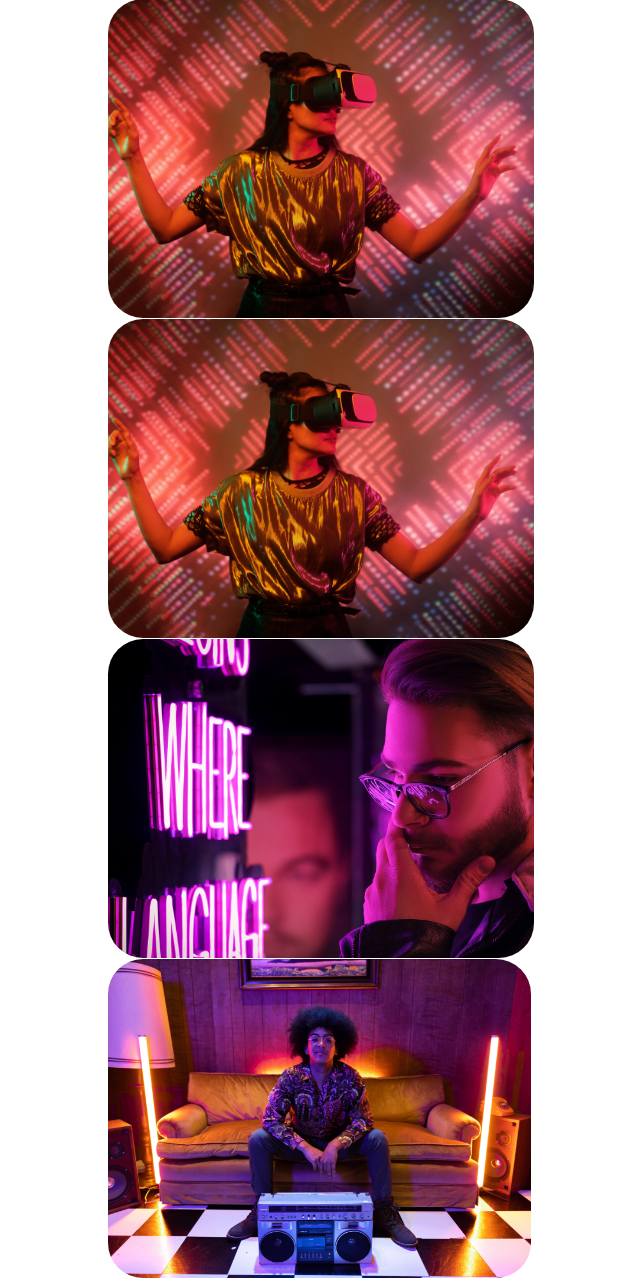
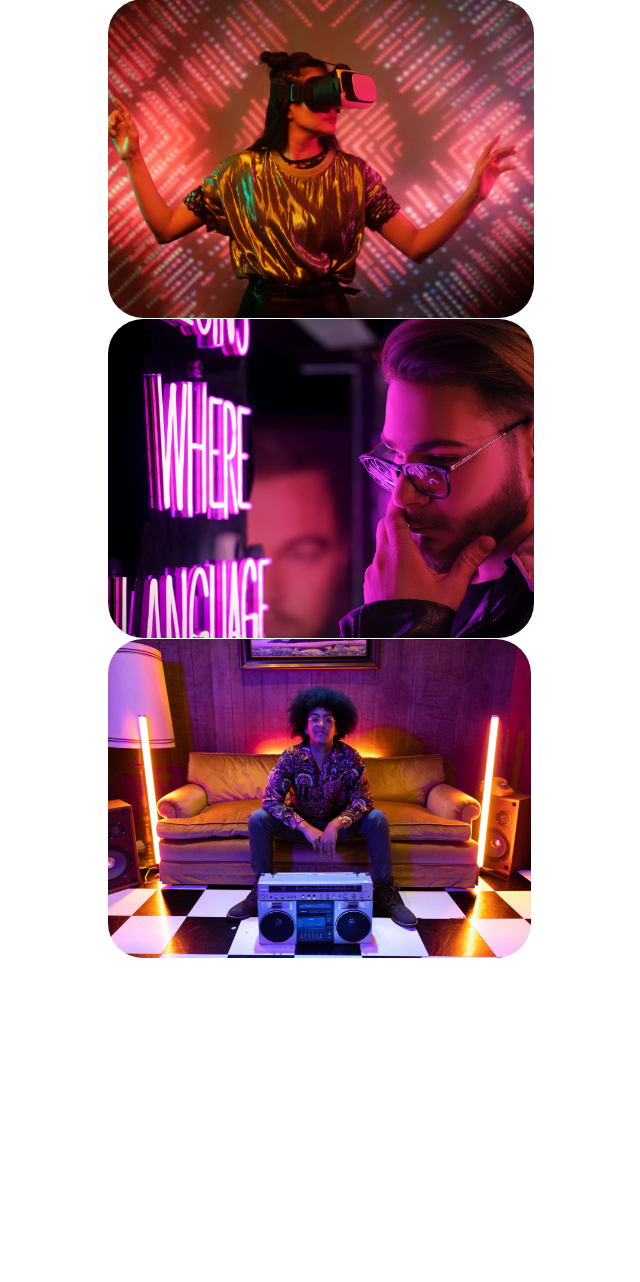
Before and after one commit to nathan-pete/Group-E, a PHP site: page /Gallery2.php in a window 1280 px wide. Shown: the part 189-1471 px from the top of the page, without its empty margins (50-690 px from the left). After the commit the page ends 1147 px from the top, so only its background shows below. Run offline with PHP 8.4, Linux system fonts and the light colour scheme; some web fonts are replaced.

Commit message:
php fixes

```diff
--- a/app/public/Gallery2.php
+++ b/app/public/Gallery2.php
@@ -50,45 +50,31 @@
         </div>
     </header>
     <div>
-        <div class="column">
-            <div class ="pic">
-                <img src="TextDocs/Images/<?php
+      <?php
 
 
                 $directory = 'TextDocs\\Images';
-
+                $count = 0;
 
                 $files = array();
                 foreach (scandir($directory) as $file) {
                     if (($file !== '.') && ($file !== '..')) {
                         $files[] = $file;
-                        echo $files[0];
-
+                       echo ' <div class="column">
+                              <div class ="pic">
+                                  <img src="TextDocs/Images/';
+                        echo $files[$count];
+                        $count++;
+                        echo '                " alt="Event picture">
+                                    </div>
+                                </div>';
                     }
 
 
 
 
                 }
-
-                ?>" alt="Event picture">
-            </div>
-        </div>
-        <div class="column">
-            <div class ="pic">
-                <img src="style/images/pexels-darlene-alderson-4389972.png" alt="Disco Picture 2">
-            </div>
-        </div>
-        <div class="column">
-            <div class ="pic">
-                <img src="style/images/pexels-estoymhrb-7393318.png" alt="Disco Picture 3">
-            </div>
-        </div>
-        <div class="column">
-            <div class ="pic">
-                <img src="style/images/pexels-rodnae-productions-8119493.png" alt="Disco Picture 4">
-            </div>
-        </div>
+               ?>
     </div>
 
 </body>
--- /dev/null
+++ b/app/public/TextDocs/text/4.txt
@@ -0,0 +1 @@
+asdfasdf
```
Also changed, not shown: app/public/TextDocs/Images/pexels-estoymhrb-7393318.png (added), app/public/TextDocs/Images/pexels-rodnae-productions-8119493.png (added).
